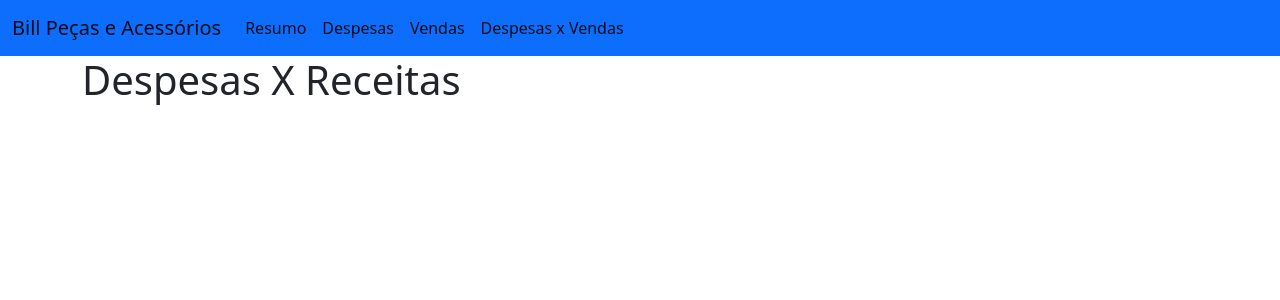
After one commit to lucasroves/projeto-financeiro, a Django app: template app_financeiro/templates/despesasXreceitas.html in a window 1280 px wide. The commit adds this page. Shown: the top 300 px of the page. Run offline with Django 4.2, Linux system fonts and the light colour scheme; the template is opened without the code that fills it, so the values that code supplies are empty.

Commit message:
Criação de páginas e navbar

```diff
--- a/app_financeiro/templates/base.html
+++ b/app_financeiro/templates/base.html
@@ -32,7 +32,7 @@
                         <a class="nav-link active" href="{% url 'vendas' %}">Vendas</a>
                     </li>
                     <li class="nav-item">
-                        <a class="nav-link active" href="#">Despesas x Vendas</a>
+                        <a class="nav-link active" href="{% url 'despesasXreceitas'%}">Despesas x Vendas</a>
                     </li>
                 </ul>
             </div>
--- /dev/null
+++ b/app_financeiro/templates/despesasXreceitas.html
@@ -0,0 +1,7 @@
+{% extends 'base.html' %}
+
+{% block conteudo %}
+<div style='align-items: center;' class="container">
+    <h1>Despesas X Receitas</h1>
+</div>
+{% endblock %}
--- a/app_financeiro/views.py
+++ b/app_financeiro/views.py
@@ -12,3 +12,6 @@ def despesas(request):
 
 def vendas(request):
     return render(request, 'vendas.html')
+
+def despesasXreceitas(request):
+    return render(request,'despesasXreceitas.html')
--- a/projeto_financeiro/urls.py
+++ b/projeto_financeiro/urls.py
@@ -22,5 +22,5 @@ urlpatterns = [
     path('resumo',views.resumo, name='resumo'),
     path('despesas/',views.despesas, name='despesas'),
     path('vendas/',views.vendas, name='vendas'),
-   path('despesasXreceitas',views.despesasxreceitas, name='despesasXreceitas')
+    path('despesasXreceitas',views.despesasXreceitas, name='despesasXreceitas')
 ]
```
